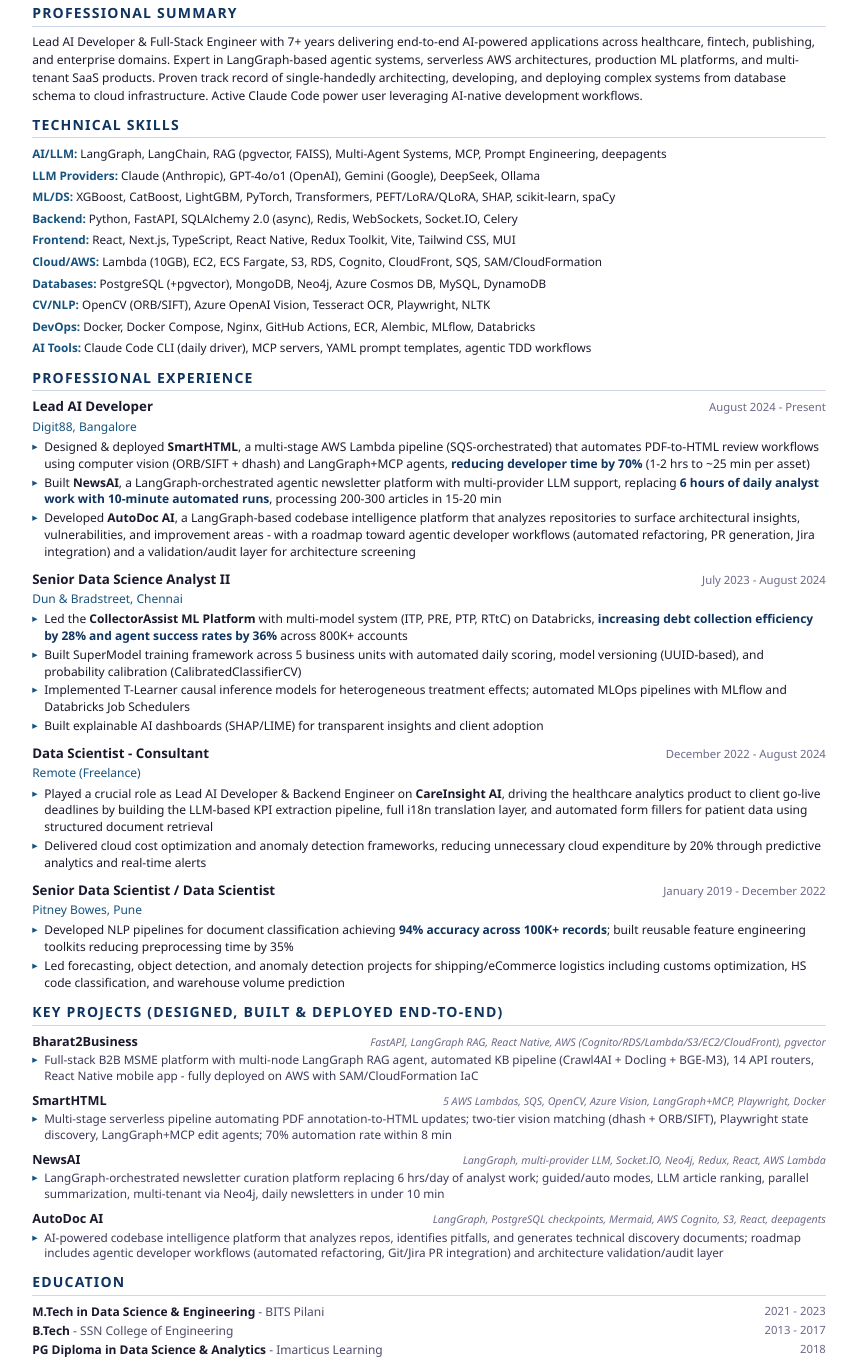
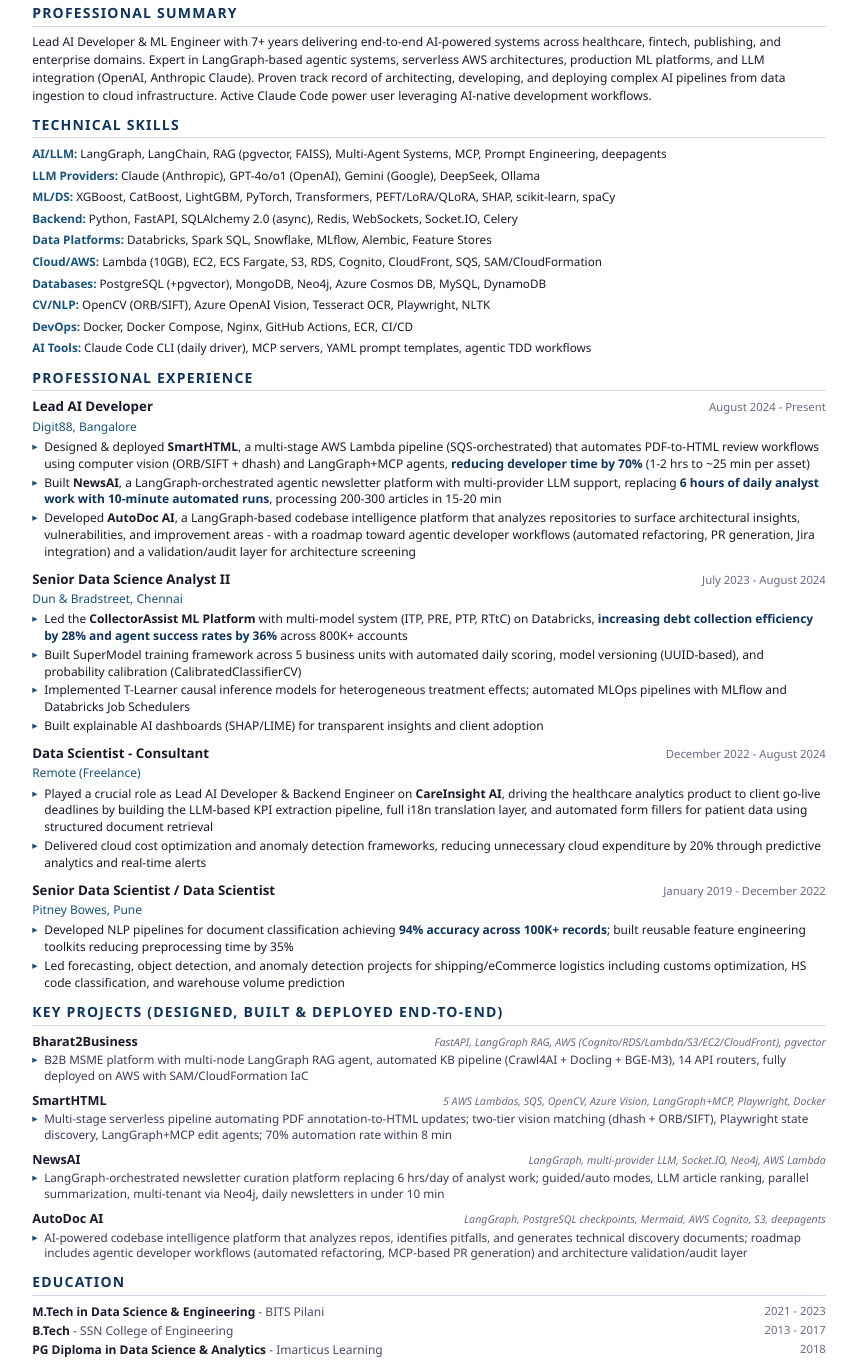
Before and after one commit to npandiyan/npandiyan.github.io, a plain HTML site: page index.html in a window 1280 px wide. Shown: the part 196-1563 px from the top of the page, without its empty margins (211-1068 px from the left). Drawn offline with Linux system fonts and the light colour scheme.

Commit message:
Remove frontend skills, reposition as Lead AI Developer & ML Engineer
- Replace Full-Stack Engineer with ML Engineer in title, summary, meta tags
- Replace Frontend skills row with Data Platforms (Databricks, Spark SQL, Snowflake, MLflow)
- Remove React, TypeScript, React Native, Redux from project tech stacks
- Update AutoDoc AI to reference MCP-based PR generation instead of Git/Jira

```diff
--- a/index.html
+++ b/index.html
@@ -3,14 +3,14 @@
 <head>
 <meta charset="UTF-8">
 <meta name="viewport" content="width=device-width, initial-scale=1.0">
-<meta name="description" content="Navin Pandiyan - Lead AI Developer & Full-Stack Engineer. 7+ years building end-to-end AI applications with LangGraph, AWS, FastAPI, React.">
-<meta name="keywords" content="AI Engineer, LangGraph, FastAPI, AWS, Full-Stack Developer, LLM, RAG, Machine Learning, Navin Pandiyan">
+<meta name="description" content="Navin Pandiyan - Lead AI Developer & ML Engineer. 7+ years building end-to-end AI systems with LangGraph, AWS, FastAPI, Databricks.">
+<meta name="keywords" content="AI Engineer, LangGraph, FastAPI, AWS, ML Engineer, LLM, RAG, Machine Learning, Databricks, Navin Pandiyan">
 <meta name="author" content="Navin Pandiyan">
-<meta property="og:title" content="Navin Pandiyan - Lead AI Developer & Full-Stack Engineer">
-<meta property="og:description" content="7+ years building end-to-end AI-powered applications. Expert in LangGraph, AWS serverless, production ML, and multi-tenant SaaS.">
+<meta property="og:title" content="Navin Pandiyan - Lead AI Developer & ML Engineer">
+<meta property="og:description" content="7+ years building end-to-end AI-powered systems. Expert in LangGraph, AWS serverless, production ML, and agentic AI pipelines.">
 <meta property="og:type" content="website">
 <meta property="og:url" content="https://npandiyan.github.io">
-<title>Navin Pandiyan - Lead AI Developer & Full-Stack Engineer</title>
+<title>Navin Pandiyan - Lead AI Developer & ML Engineer</title>
 <style>
   @page {
     size: A4;
@@ -274,7 +274,7 @@
 <!-- HEADER -->
 <div class="header">
   <h1>Navin Pandiyan</h1>
-  <div class="title">Lead AI Developer & Full-Stack Engineer</div>
+  <div class="title">Lead AI Developer & ML Engineer</div>
   <div class="contact">
     <span>Bangalore, India</span>
     <span class="sep">|</span>
@@ -300,7 +300,7 @@
 <div class="section">
   <div class="section-title">Professional Summary</div>
   <p style="font-size:9pt; line-height:1.5;">
-    Lead AI Developer & Full-Stack Engineer with 7+ years delivering end-to-end AI-powered applications across healthcare, fintech, publishing, and enterprise domains. Expert in LangGraph-based agentic systems, serverless AWS architectures, production ML platforms, and multi-tenant SaaS products. Proven track record of single-handedly architecting, developing, and deploying complex systems from database schema to cloud infrastructure. Active Claude Code power user leveraging AI-native development workflows.
+    Lead AI Developer & ML Engineer with 7+ years delivering end-to-end AI-powered systems across healthcare, fintech, publishing, and enterprise domains. Expert in LangGraph-based agentic systems, serverless AWS architectures, production ML platforms, and LLM integration (OpenAI, Anthropic Claude). Proven track record of architecting, developing, and deploying complex AI pipelines from data ingestion to cloud infrastructure. Active Claude Code power user leveraging AI-native development workflows.
   </p>
 </div>
 
@@ -312,11 +312,11 @@
     <div class="skill-row"><span class="label">LLM Providers:</span> Claude (Anthropic), GPT-4o/o1 (OpenAI), Gemini (Google), DeepSeek, Ollama</div>
     <div class="skill-row"><span class="label">ML/DS:</span> XGBoost, CatBoost, LightGBM, PyTorch, Transformers, PEFT/LoRA/QLoRA, SHAP, scikit-learn, spaCy</div>
     <div class="skill-row"><span class="label">Backend:</span> Python, FastAPI, SQLAlchemy 2.0 (async), Redis, WebSockets, Socket.IO, Celery</div>
-    <div class="skill-row"><span class="label">Frontend:</span> React, Next.js, TypeScript, React Native, Redux Toolkit, Vite, Tailwind CSS, MUI</div>
+    <div class="skill-row"><span class="label">Data Platforms:</span> Databricks, Spark SQL, Snowflake, MLflow, Alembic, Feature Stores</div>
     <div class="skill-row"><span class="label">Cloud/AWS:</span> Lambda (10GB), EC2, ECS Fargate, S3, RDS, Cognito, CloudFront, SQS, SAM/CloudFormation</div>
     <div class="skill-row"><span class="label">Databases:</span> PostgreSQL (+pgvector), MongoDB, Neo4j, Azure Cosmos DB, MySQL, DynamoDB</div>
     <div class="skill-row"><span class="label">CV/NLP:</span> OpenCV (ORB/SIFT), Azure OpenAI Vision, Tesseract OCR, Playwright, NLTK</div>
-    <div class="skill-row"><span class="label">DevOps:</span> Docker, Docker Compose, Nginx, GitHub Actions, ECR, Alembic, MLflow, Databricks</div>
+    <div class="skill-row"><span class="label">DevOps:</span> Docker, Docker Compose, Nginx, GitHub Actions, ECR, CI/CD</div>
     <div class="skill-row"><span class="label">AI Tools:</span> Claude Code CLI (daily driver), MCP servers, YAML prompt templates, agentic TDD workflows</div>
   </div>
 </div>
@@ -384,10 +384,10 @@
   <div class="project-item">
     <div class="project-header">
       <span class="name">Bharat2Business</span>
-      <span class="tech">FastAPI, LangGraph RAG, React Native, AWS (Cognito/RDS/Lambda/S3/EC2/CloudFront), pgvector</span>
+      <span class="tech">FastAPI, LangGraph RAG, AWS (Cognito/RDS/Lambda/S3/EC2/CloudFront), pgvector</span>
     </div>
     <ul class="project-desc" style="list-style:none; padding:0;">
-      <li>Full-stack B2B MSME platform with multi-node LangGraph RAG agent, automated KB pipeline (Crawl4AI + Docling + BGE-M3), 14 API routers, React Native mobile app - fully deployed on AWS with SAM/CloudFormation IaC</li>
+      <li>B2B MSME platform with multi-node LangGraph RAG agent, automated KB pipeline (Crawl4AI + Docling + BGE-M3), 14 API routers, fully deployed on AWS with SAM/CloudFormation IaC</li>
     </ul>
   </div>
 
@@ -404,7 +404,7 @@
   <div class="project-item">
     <div class="project-header">
       <span class="name">NewsAI</span>
-      <span class="tech">LangGraph, multi-provider LLM, Socket.IO, Neo4j, Redux, React, AWS Lambda</span>
+      <span class="tech">LangGraph, multi-provider LLM, Socket.IO, Neo4j, AWS Lambda</span>
     </div>
     <ul class="project-desc" style="list-style:none; padding:0;">
       <li>LangGraph-orchestrated newsletter curation platform replacing 6 hrs/day of analyst work; guided/auto modes, LLM article ranking, parallel summarization, multi-tenant via Neo4j, daily newsletters in under 10 min</li>
@@ -414,10 +414,10 @@
   <div class="project-item">
     <div class="project-header">
       <span class="name">AutoDoc AI</span>
-      <span class="tech">LangGraph, PostgreSQL checkpoints, Mermaid, AWS Cognito, S3, React, deepagents</span>
+      <span class="tech">LangGraph, PostgreSQL checkpoints, Mermaid, AWS Cognito, S3, deepagents</span>
     </div>
     <ul class="project-desc" style="list-style:none; padding:0;">
-      <li>AI-powered codebase intelligence platform that analyzes repos, identifies pitfalls, and generates technical discovery documents; roadmap includes agentic developer workflows (automated refactoring, Git/Jira PR integration) and architecture validation/audit layer</li>
+      <li>AI-powered codebase intelligence platform that analyzes repos, identifies pitfalls, and generates technical discovery documents; roadmap includes agentic developer workflows (automated refactoring, MCP-based PR generation) and architecture validation/audit layer</li>
     </ul>
   </div>
 </div>
```
